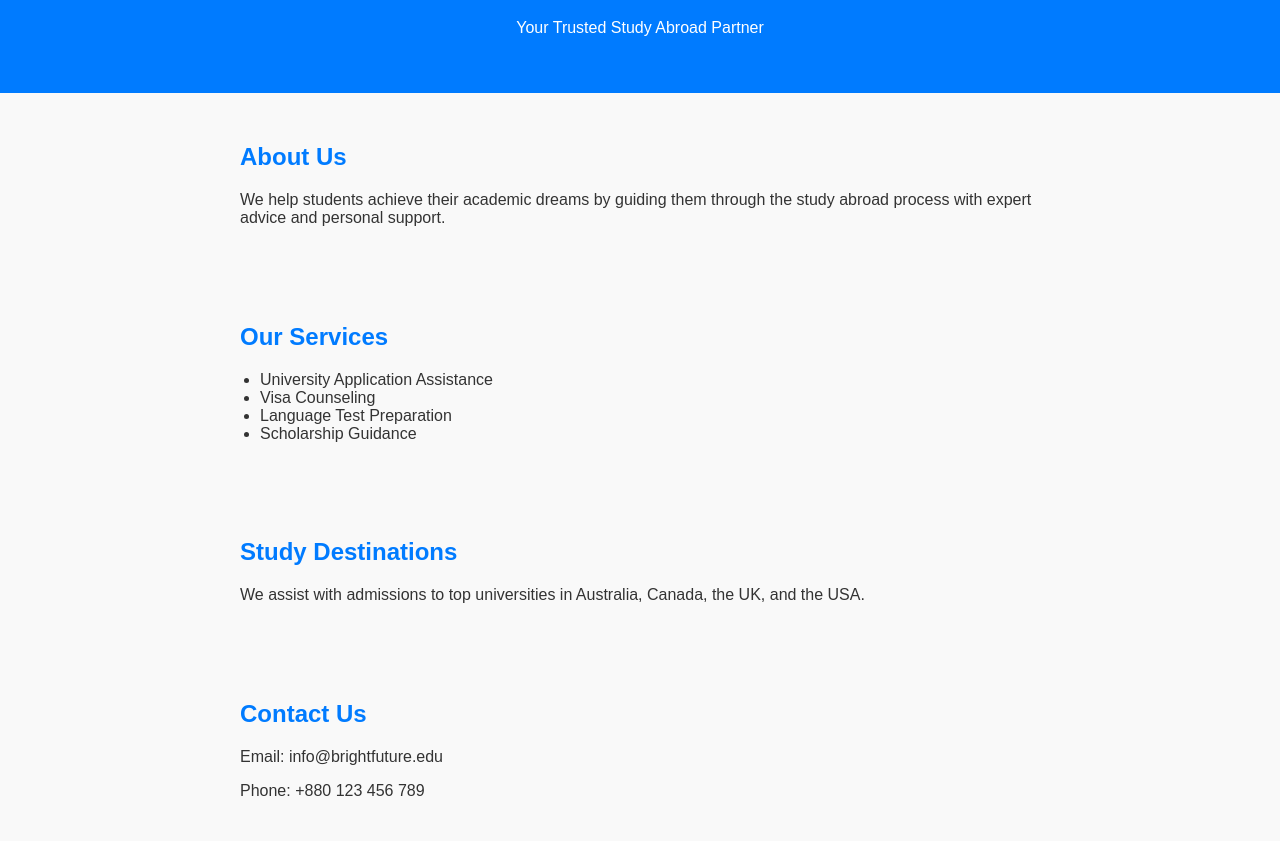
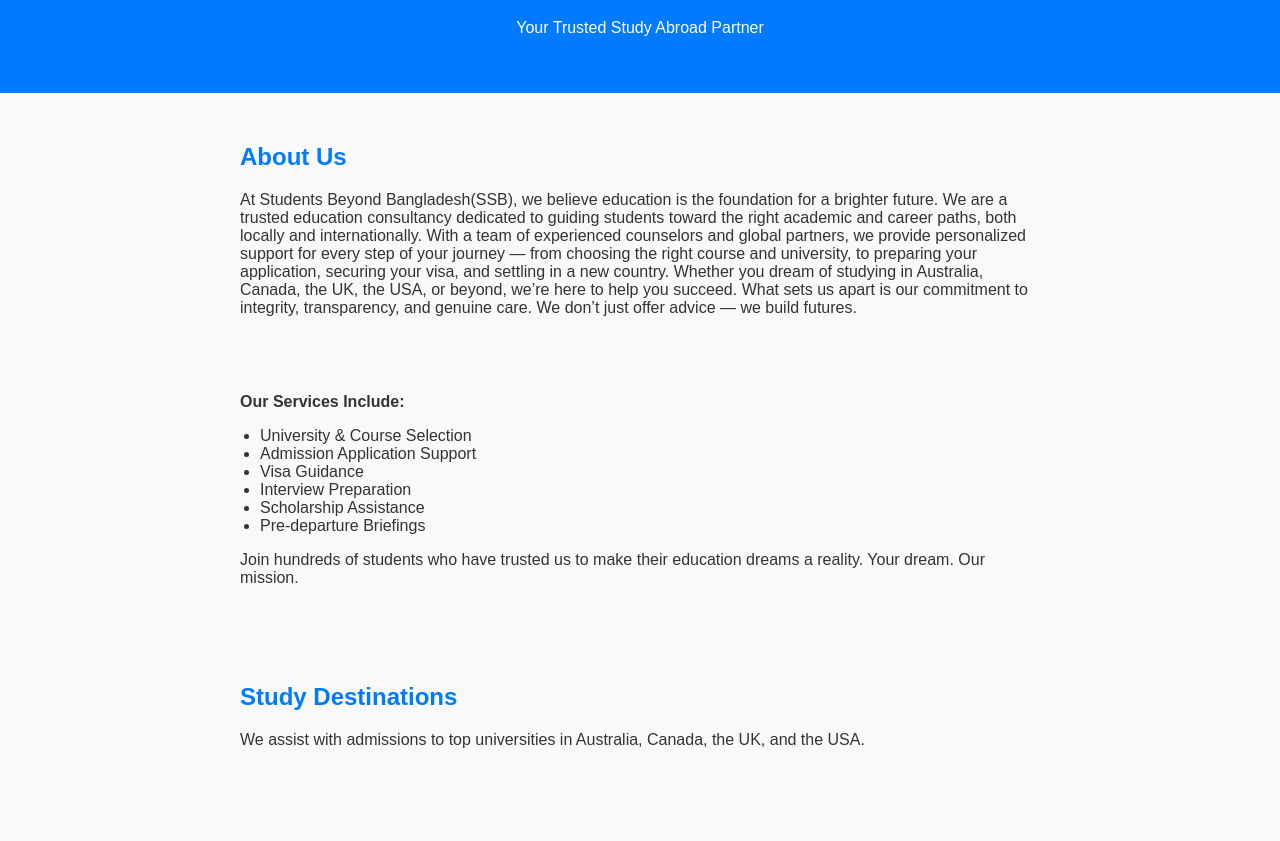
Before and after one commit to mustakim123-tech/students-beyond-border, a plain HTML site: page index.html in a window 1280 px wide. Shown: the part 101-942 px from the top of the page. Drawn offline with Linux system fonts and the light colour scheme.

Commit message:
Update index.html

```diff
--- a/index.html
+++ b/index.html
@@ -15,18 +15,36 @@
 
     <section class="about">
         <h2>About Us</h2>
-        <p>We help students achieve their academic dreams by guiding them through the study abroad process with expert advice and personal support.</p>
+        <p> At Students Beyond Bangladesh(SSB), we believe education is the foundation for a brighter future. We are a trusted education consultancy dedicated to guiding students toward the right academic and career paths, both locally and internationally.
+
+With a team of experienced counselors and global partners, we provide personalized support for every step of your journey — from choosing the right course and university, to preparing your application, securing your visa, and settling in a new country. Whether you dream of studying in Australia, Canada, the UK, the USA, or beyond, we’re here to help you succeed.
+
+What sets us apart is our commitment to integrity, transparency, and genuine care. We don’t just offer advice — we build futures.</section>
+<section class="services">
+<b>Our Services Include:</b>
+
+<ul>
+    <li>University & Course Selection</li>
+
+<li>Admission Application Support</li>
+
+<li>Visa Guidance</li>
+
+<li>Interview Preparation</li>
+
+<li>Scholarship Assistance</li>
+
+<li>Pre-departure Briefings</li>
+</ul>
+
+Join hundreds of students who have trusted us to make their education dreams a reality.
+
+Your dream. Our mission.</p>
     </section>
 
-    <section class="services">
-        <h2>Our Services</h2>
-        <ul>
-            <li>University Application Assistance</li>
-            <li>Visa Counseling</li>
-            <li>Language Test Preparation</li>
-            <li>Scholarship Guidance</li>
-        </ul>
-    </section>
+
+
+
 
     <section class="destinations">
         <h2>Study Destinations</h2>
@@ -35,12 +53,12 @@
 
     <section class="contact">
         <h2>Contact Us</h2>
-        <p>Email: info@brightfuture.edu</p>
-        <p>Phone: +880 123 456 789</p>
+        <p>Email: mustakiimrahman@gmail.com</p>
+        <p>Phone: +8801322189221</p>
     </section>
 
     <footer>
-        <p>© 2025 Bright Future Education. All rights reserved.</p>
+        <p>© 2025 Students Beyond Border(SSB). All rights reserved.</p>
     </footer>
 </body>
 </html>
```
